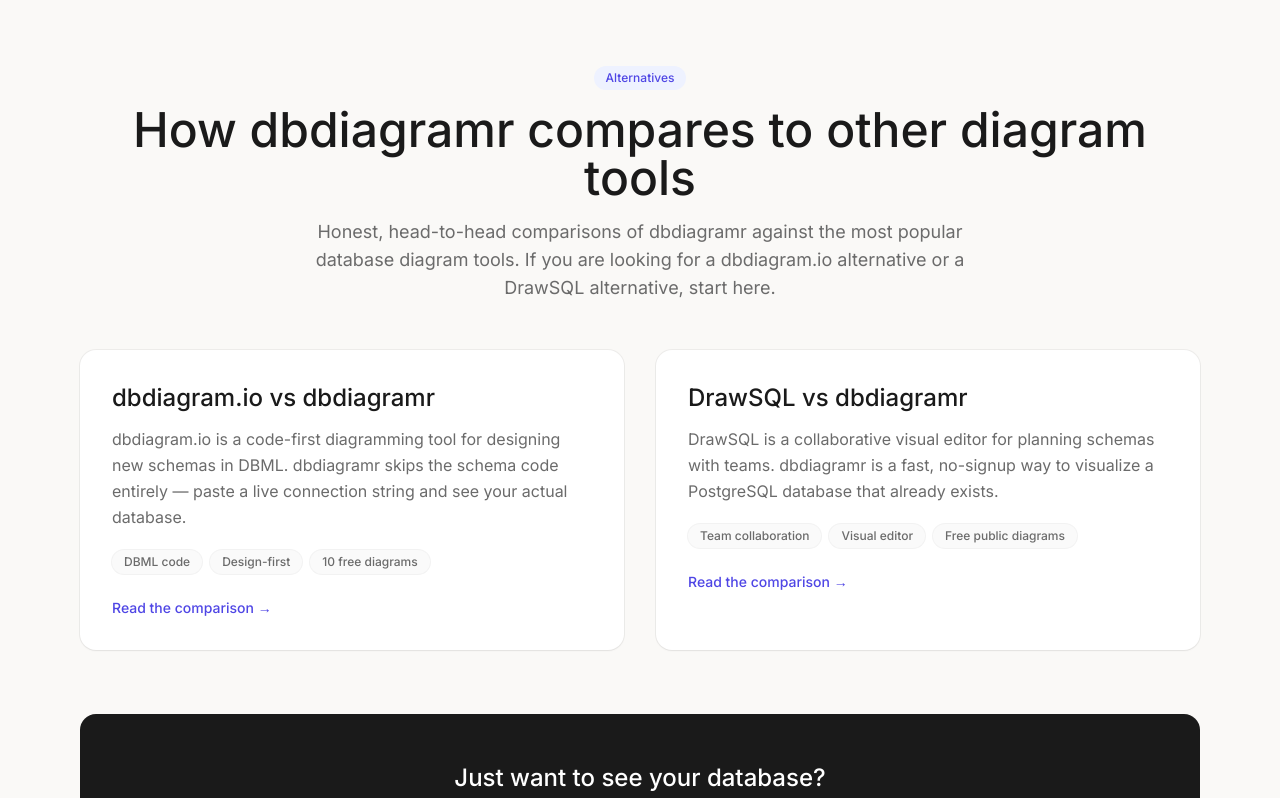
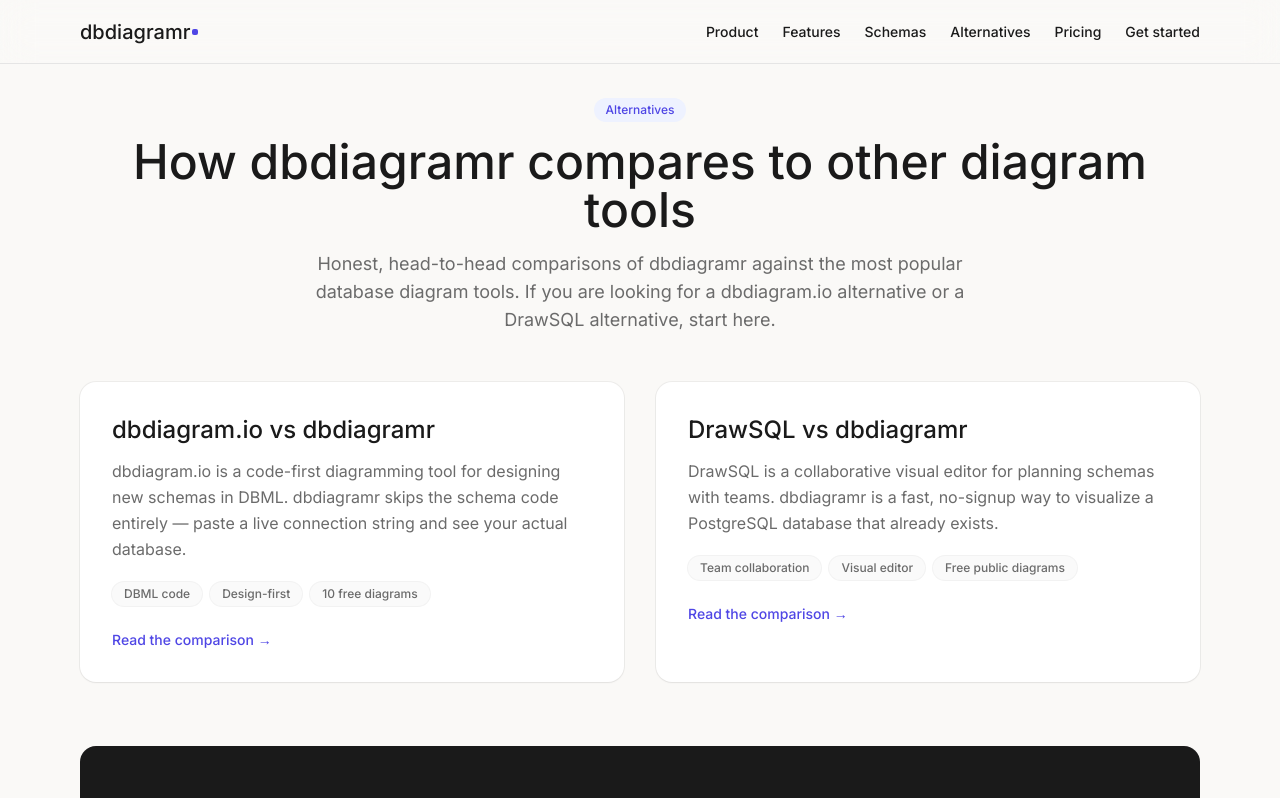
Before and after one commit to VarunKvK/dbdiagramr, a Next.js app: page /alternatives in a window 1280 px wide. Shown: the top 798 px of the page. Built offline with nearby package versions, Linux system fonts and the light colour scheme.

Commit message:
feat(nav): render fixed navbar on all pages with cross-page navigation

```diff
--- a/app/alternatives/page.tsx
+++ b/app/alternatives/page.tsx
@@ -76,7 +76,7 @@ export default function AlternativesPage() {
         type="application/ld+json"
         dangerouslySetInnerHTML={{ __html: JSON.stringify(jsonLd) }}
       />
-      <div className="mx-auto max-w-6xl px-4 py-16">
+      <div className="mx-auto max-w-6xl px-4 pb-16 pt-24">
         <div className="mb-12 text-center">
           <span className="inline-block rounded-full bg-indigo-50 px-3 py-1 text-xs font-medium text-indigo-600">
             Alternatives
--- a/app/dbdiagram-io-vs-dbdiagramr/page.tsx
+++ b/app/dbdiagram-io-vs-dbdiagramr/page.tsx
@@ -159,7 +159,7 @@ export default function DbDiagramIoVsPage() {
         type="application/ld+json"
         dangerouslySetInnerHTML={{ __html: JSON.stringify(jsonLd) }}
       />
-      <div className="mx-auto max-w-5xl px-4 py-16">
+      <div className="mx-auto max-w-5xl px-4 pb-16 pt-24">
         <a
           href="/alternatives"
           className="mb-8 inline-flex items-center gap-1 text-sm font-medium text-indigo-600 transition-colors hover:text-indigo-500"
--- a/app/drawsql-vs-dbdiagramr/page.tsx
+++ b/app/drawsql-vs-dbdiagramr/page.tsx
@@ -164,7 +164,7 @@ export default function DrawSqlVsPage() {
         type="application/ld+json"
         dangerouslySetInnerHTML={{ __html: JSON.stringify(jsonLd) }}
       />
-      <div className="mx-auto max-w-5xl px-4 py-16">
+      <div className="mx-auto max-w-5xl px-4 pb-16 pt-24">
         <a
           href="/alternatives"
           className="mb-8 inline-flex items-center gap-1 text-sm font-medium text-indigo-600 transition-colors hover:text-indigo-500"
--- a/app/layout.tsx
+++ b/app/layout.tsx
@@ -1,6 +1,7 @@
 import type { Metadata } from "next";
 import { Inter } from "next/font/google";
 import Script from "next/script";
+import Navbar from "@/app/sections/Navbar";
 import { Toaster } from "sonner";
 import "./globals.css";
 
@@ -155,6 +156,7 @@ gtag('config', 'G-MK1QVPVPSJ');`}
   ]
 }`}
         </Script>
+        <Navbar />
         <Toaster position="top-center" />
         {children}
       </body>
--- a/app/page.tsx
+++ b/app/page.tsx
@@ -1,4 +1,3 @@
-import Navbar from "@/app/sections/Navbar";
 import Hero from "@/app/sections/Hero";
 import Demo from "@/app/sections/Demo";
 import HowToGuide from "@/app/sections/HowToGuide";
@@ -45,7 +44,6 @@ export default function Home() {
         type="application/ld+json"
         dangerouslySetInnerHTML={{ __html: JSON.stringify(howToJsonLd) }}
       />
-      <Navbar />
       <div id="hero" className="scroll-mt-16">
         <Hero />
       </div>
--- a/app/schema/[slug]/page.tsx
+++ b/app/schema/[slug]/page.tsx
@@ -14,7 +14,7 @@ export default function SchemaPage({ params }: { params: { slug: string } }) {
 
   return (
     <main className="min-h-screen bg-cream">
-      <div className="mx-auto max-w-6xl px-4 py-16">
+      <div className="mx-auto max-w-6xl px-4 pb-16 pt-24">
         <a
           href="/schema"
           className="mb-8 inline-flex items-center gap-1 text-sm font-medium text-indigo-600 transition-colors hover:text-indigo-500"
--- a/app/schema/page.tsx
+++ b/app/schema/page.tsx
@@ -61,7 +61,7 @@ export default function SchemaHubPage() {
         type="application/ld+json"
         dangerouslySetInnerHTML={{ __html: JSON.stringify(jsonLd) }}
       />
-      <div className="mx-auto max-w-6xl px-4 py-16">
+      <div className="mx-auto max-w-6xl px-4 pb-16 pt-24">
         <div className="mb-12 text-center">
           <span className="inline-block rounded-full bg-indigo-50 px-3 py-1 text-xs font-medium text-indigo-600">
             Schema Library
--- a/app/sections/Navbar.tsx
+++ b/app/sections/Navbar.tsx
@@ -1,8 +1,9 @@
 "use client";
 
-import { useRouter } from "next/navigation";
+import { useEffect } from "react";
+import { usePathname, useRouter } from "next/navigation";
 
-function scrollTo(id: string) {
+function scrollToId(id: string) {
   const el = document.getElementById(id);
   if (el) el.scrollIntoView({ behavior: "smooth" });
 }
@@ -11,17 +12,46 @@ const links = [
   { label: "Product", target: "demo" },
   { label: "Features", target: "features" },
   { label: "Schemas", target: "/schema" },
+  { label: "Alternatives", target: "/alternatives" },
   { label: "Pricing", target: "pricing" },
 ];
 
 export default function Navbar() {
   const router = useRouter();
+  const pathname = usePathname();
+
+  useEffect(() => {
+    if (pathname === "/" && window.location.hash) {
+      scrollToId(window.location.hash.slice(1));
+    }
+  }, [pathname]);
+
+  function goHome() {
+    if (pathname === "/") {
+      window.scrollTo({ top: 0, behavior: "smooth" });
+    } else {
+      router.push("/");
+    }
+  }
+
+  function goTo(target: string) {
+    if (target.startsWith("/")) {
+      router.push(target);
+      return;
+    }
+    if (pathname === "/") {
+      scrollToId(target);
+    } else {
+      router.push(`/#${target}`);
+    }
+  }
+
   return (
     <nav className="fixed left-0 right-0 top-0 z-50 h-16 border-b border-border backdrop-blur-lg">
       <div className="mx-auto flex h-full max-w-6xl items-center justify-between px-4">
         <button
           type="button"
-          onClick={() => scrollTo("hero")}
+          onClick={goHome}
           className="flex items-center text-xl font-medium text-ink"
         >
           dbdiagramr
@@ -43,7 +73,7 @@ export default function Navbar() {
               <button
                 key={link.target}
                 type="button"
-                onClick={() => scrollTo(link.target)}
+                onClick={() => goTo(link.target)}
                 className="text-sm font-medium text-ink transition-colors hover:underline"
               >
                 {link.label}
@@ -52,7 +82,7 @@ export default function Navbar() {
           )}
           <button
             type="button"
-            onClick={() => scrollTo("demo")}
+            onClick={() => goTo("demo")}
             className="text-sm font-medium text-ink transition-colors hover:underline"
           >
             Get started
--- a/app/visualize/page.tsx
+++ b/app/visualize/page.tsx
@@ -19,7 +19,7 @@ export default function TryPage() {
   return (
     <div className="relative h-screen w-full overflow-hidden bg-[#1a1a1a]">
       {/* Floating modal */}
-      <div className="absolute top-4 left-4 z-20">
+      <div className="absolute top-20 left-4 z-20">
         <TryModal
           onSchemaGenerated={handleSchemaGenerated}
           onSchemaCleared={handleSchemaCleared}
```
